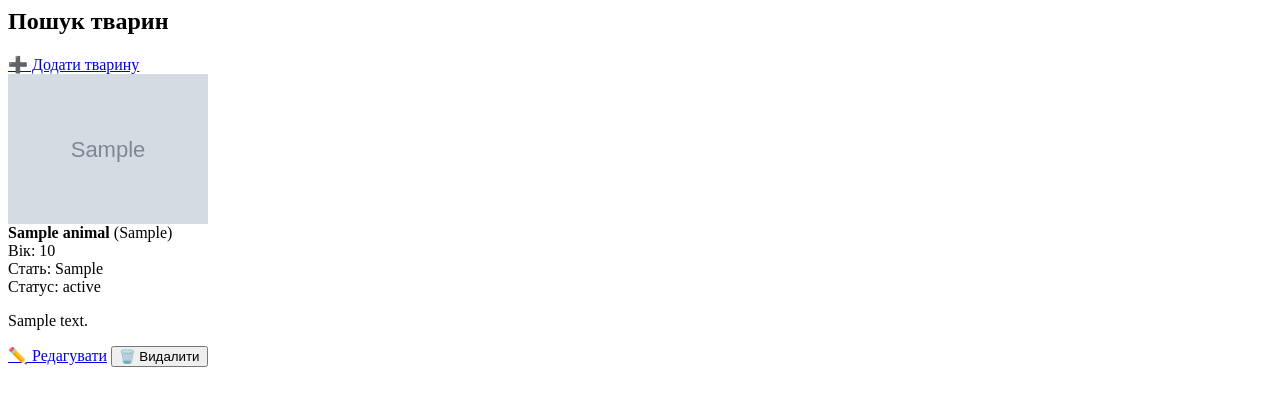
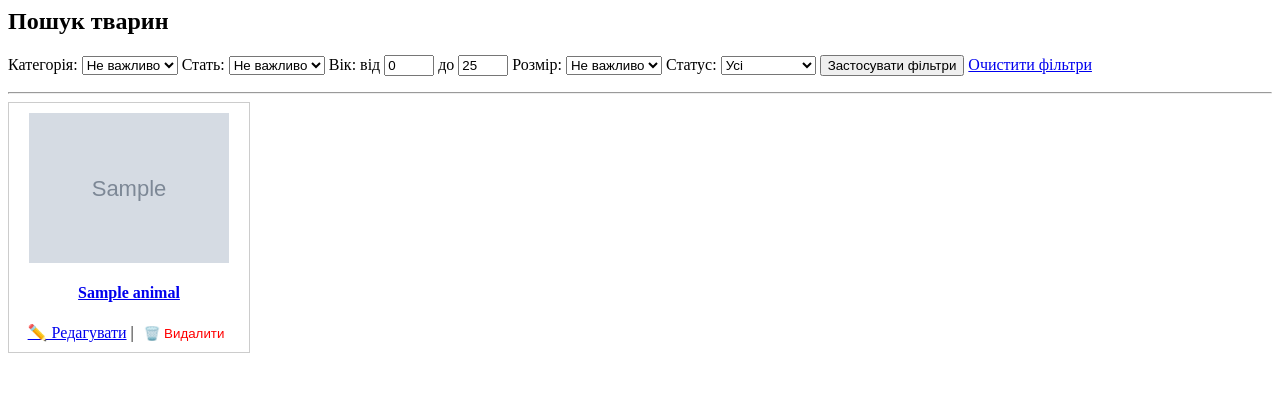
Before and after one commit to kkaxxi/web_shelter, a Flask app: page /search in a window 1280 px wide. Shown: the top 406 px of the page. Run offline with Flask 3, Linux system fonts and the light colour scheme; a user stored in the database is signed in; tables that the repository leaves empty hold one stand-in row (values such as "Sample post"); grey boxes marked "Sample" are stand-in pictures; parts of the project's set-up code (start-up, migrations or seed data) failed here and were passed over.

Commit message:
add filters to search_page

```diff
--- a/backend/app.py
+++ b/backend/app.py
@@ -113,8 +113,33 @@ def logout():
 
 @app.route('/search')
 def search_animals():
-    animals = Animal.query.all()
+    query = Animal.query
+
+    species = request.args.get('species')
+    gender = request.args.get('gender')
+    size = request.args.get('size')
+    status = request.args.get('status')
+    min_age = request.args.get('min_age', type=int, default=0)
+    max_age = request.args.get('max_age', type=int, default=25)
+
+    if species and species != 'any':
+        query = query.filter_by(species=species)
+    if gender and gender != 'any':
+        query = query.filter_by(gender=gender)
+    if size and size != 'any':
+        query = query.filter_by(size=size)
+    if status and status != 'any':
+        query = query.filter_by(status=status)
+
+    query = query.filter(Animal.age >= min_age, Animal.age <= max_age)
+    animals = query.all()
+
     return render_template('search.html', animals=animals)
+
+@app.route('/animal/<int:animal_id>')
+def animal_detail(animal_id):
+    animal = Animal.query.get_or_404(animal_id)
+    return render_template('animal_detail.html', animal=animal)
 
 
 @app.route('/admin/add-animal', methods=['GET', 'POST'])
--- a/backend/templates/search.html
+++ b/backend/templates/search.html
@@ -1,35 +1,95 @@
 <h2>Пошук тварин</h2>
 
-{% if current_user.is_authenticated and current_user.role == 'admin' %}
-<a href="{{ url_for('add_animal') }}">➕ Додати тварину</a>
-{% endif %}
+<form method="get">
+  <label>Категорія:</label>
+  <select name="species">
+    <option value="any">Не важливо</option>
+    <option value="кіт">Кішка</option>
+    <option value="собака">Собака</option>
+  </select>
 
-<div class="animal-list">
+  <label>Стать:</label>
+  <select name="gender">
+    <option value="any">Не важливо</option>
+    <option value="female">Ж</option>
+    <option value="male">М</option>
+  </select>
+
+  <label>Вік:</label>
+  від
+  <input type="number" name="min_age" value="0" min="0" style="width: 50px" />
+  до
+  <input type="number" name="max_age" value="25" max="25" style="width: 50px" />
+
+  <label>Розмір:</label>
+  <select name="size">
+    <option value="any">Не важливо</option>
+    <option value="small">Маленький</option>
+    <option value="medium">Середній</option>
+    <option value="large">Великий</option>
+  </select>
+
+  <label>Статус:</label>
+  <select name="status">
+    <option value="any">Усі</option>
+    <option value="в притулку">в притулку</option>
+    <option value="усиновлено">усиновлено</option>
+  </select>
+
+  <button type="submit">Застосувати фільтри</button>
+  <a href="{{ url_for('search_animals') }}">Очистити фільтри</a>
+</form>
+
+<hr />
+
+<div class="card-container">
   {% for animal in animals %}
-  <div class="animal-card">
-    <img
-      src="{{ animal.photo_url }}"
-      alt="{{ animal.name }}"
-      width="200"
-    /><br />
-    <strong>{{ animal.name }}</strong> ({{ animal.species }})<br />
-    Вік: {{ animal.age }}<br />
-    Стать: {{ animal.gender }}<br />
-    Статус: {{ animal.status }}<br />
-    <p>{{ animal.description }}</p>
+  <div class="card">
+    <a href="{{ url_for('animal_detail', animal_id=animal.id) }}">
+      <img src="{{ animal.photo_url }}" alt="{{ animal.name }}" width="200" />
+      <h4>{{ animal.name }}</h4>
+    </a>
 
     {% if current_user.is_authenticated and current_user.role == 'admin' %}
+    <div style="margin-top: 10px">
       <a href="{{ url_for('edit_animal', animal_id=animal.id) }}"
         >✏️ Редагувати</a
       >
+      |
       <form
+        action="{{ url_for('delete_animal', animal_id=animal.id) }}"
         method="post"
-      action="{{ url_for('delete_animal', animal_id=animal.id) }}"
         style="display: inline"
+        onsubmit="return confirm('Точно видалити?')"
       >
-      <button type="submit">🗑️ Видалити</button>
+        <button
+          type="submit"
+          style="color: red; background: none; border: none; cursor: pointer"
+        >
+          🗑️ Видалити
+        </button>
       </form>
+    </div>
     {% endif %}
   </div>
+
   {% endfor %}
 </div>
+
+<style>
+  .card-container {
+    display: flex;
+    flex-wrap: wrap;
+    gap: 20px;
+  }
+  .card {
+    border: 1px solid #ccc;
+    padding: 10px;
+    width: 220px;
+    text-align: center;
+  }
+  .card img {
+    max-width: 100%;
+    height: auto;
+  }
+</style>
```
Also changed, not shown: backend/templates/animal_detail.html (added, +8 -0 lines). Lines whose indentation alone changed are shown as unchanged.
